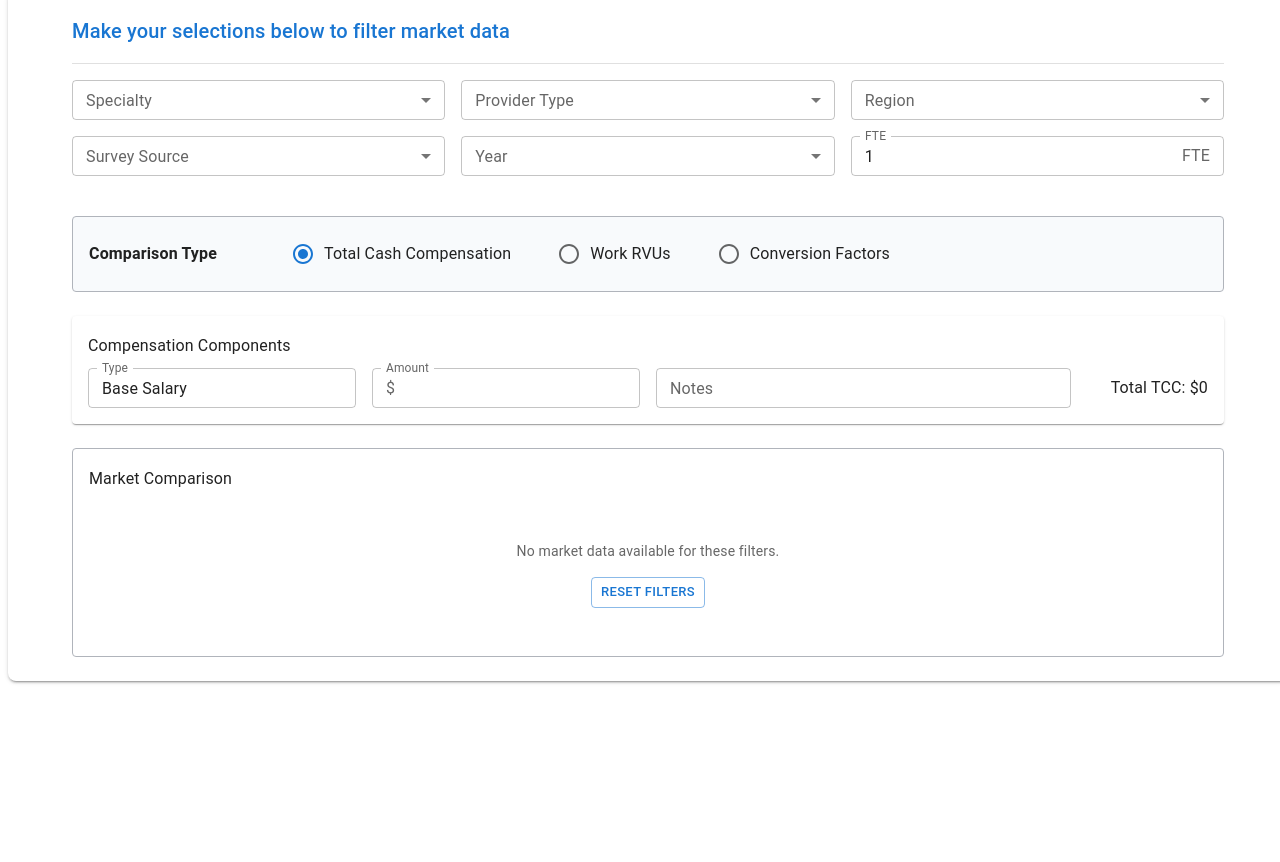
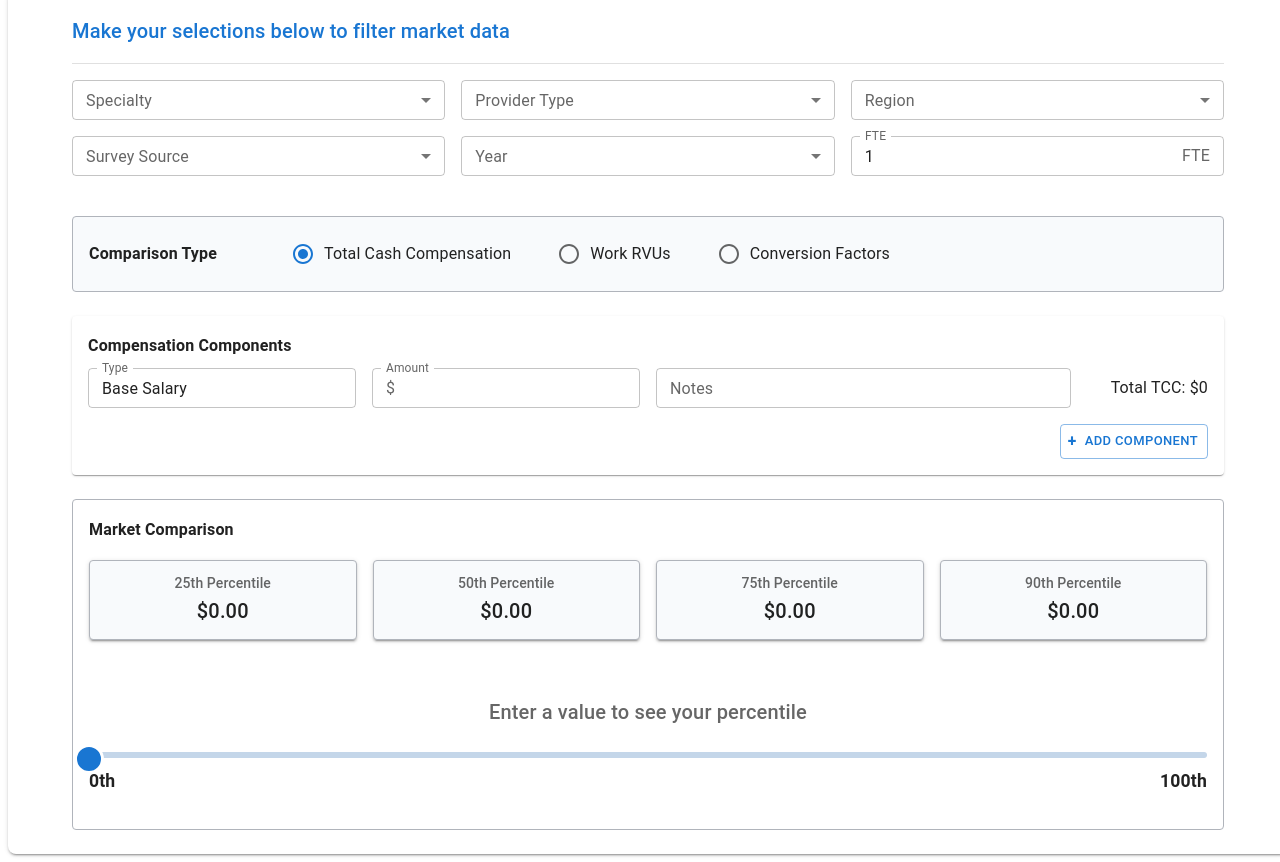
Before and after one commit to WiesHerd/Provider_Survey_System_Aggregator, a React (Create React App) app: page /fair-market-value in a window 1280 px wide. Shown: the part 2214-3076 px from the top of the page. Before the commit the page ends 2903 px from the top, so only its background shows below. Built offline with nearby package versions, Linux system fonts and the light colour scheme; the HTML template or start-up script is replaced by a standard one.

Commit message:
Print FMV screen

```diff
--- a/src/components/FMVCalculator.tsx
+++ b/src/components/FMVCalculator.tsx
@@ -4,6 +4,7 @@
 import { SpecialtyMappingService } from '../services/SpecialtyMappingService';
 import Autocomplete from '@mui/material/Autocomplete';
 import { TrashIcon } from '@heroicons/react/24/outline';
+import { keyframes } from '@mui/system';
 
 // At the top level, after LocalStorageService is imported
 (window as any).LocalStorageService = LocalStorageService;
@@ -163,7 +164,7 @@
   const total = components.reduce((sum, c) => sum + Number(c.amount || 0), 0);
   return (
     <Paper sx={{ p: 2, mb: 3 }}>
-      <Typography variant="subtitle1" sx={{ mb: 1 }}>Compensation Components</Typography>
+      <Typography variant="subtitle1" sx={{ mb: 1, fontWeight: 700 }}>Compensation Components</Typography>
       <Grid container spacing={2} alignItems="center">
         {components.map((c, idx) => (
           <React.Fragment key={idx}>
@@ -215,6 +216,17 @@
           </React.Fragment>
         ))}
       </Grid>
+      {/* Add Component Button */}
+      <Box sx={{ mt: 2, display: 'flex', justifyContent: 'flex-end' }}>
+        <Button
+          variant="outlined"
+          size="small"
+          startIcon={<span style={{ fontWeight: 'bold', fontSize: '1.2em' }}>+</span>}
+          onClick={addComponent}
+        >
+          Add Component
+        </Button>
+      </Box>
     </Paper>
   );
 };
@@ -282,6 +294,13 @@
   );
 };
 
+// Add CSS keyframes for marker pulse animation
+const markerPulse = keyframes`
+  0% { box-shadow: 0 0 0 0 rgba(33, 150, 243, 0.7); }
+  70% { box-shadow: 0 0 0 10px rgba(33, 150, 243, 0); }
+  100% { box-shadow: 0 0 0 0 rgba(33, 150, 243, 0); }
+`;
+
 // In ResultsPanel, show message if no market data or percentile is available, and add Reset Filters button
 const ResultsPanel: React.FC<{
   compareType: 'TCC' | 'wRVUs' | 'CFs';
@@ -332,7 +351,7 @@
 
   return (
     <Paper sx={{ p: 2, mt: 3, border: '1.5px solid #b0b4bb', boxShadow: 'none' }}>
-      <Typography variant="subtitle1" sx={{ mb: 2 }}>Market Comparison</Typography>
+      <Typography variant="subtitle1" sx={{ mb: 2, fontWeight: 700 }}>Market Comparison</Typography>
       {noMarketData ? (
         <Box sx={{ textAlign: 'center', py: 4 }}>
           <Typography variant="body2" color="text.secondary" sx={{ mb: 2 }}>
@@ -349,7 +368,7 @@
               const key = `p${percentile.slice(0, 2)}` as keyof typeof percentileData;
               return (
                 <Grid item xs={12} sm={6} md={3} key={percentile}>
-                  <Paper sx={{ p: 1.5, textAlign: 'center', background: '#f8fafc', boxShadow: 2, border: '1.5px solid #888' }}>
+                  <Paper sx={{ p: 1.5, textAlign: 'center', background: '#f8fafc', boxShadow: 2, border: '1.5px solid #b0b4bb' }}>
                     <Typography variant="subtitle2" color="text.secondary">
                       {percentile} Percentile
                     </Typography>
@@ -363,45 +382,44 @@
               );
             })}
           </Grid>
-          {/* Blue percentile bar and marker, always show for wRVUs */}
-          <Box sx={{ mt: 3 }}>
-            <Box sx={{ display: 'flex', alignItems: 'center', mb: 1 }}>
+          {/* Animated/Emphasized Percentile Section */}
+          <Box sx={{ mt: 7, mb: 2, textAlign: 'center' }}>
             {typeof currentPercentile === 'number' && !isNaN(currentPercentile) ? (
-                <>
-                  <Typography variant="body2" gutterBottom color="primary" sx={{ mr: 1 }}>
+              <Typography
+                variant="h6"
+                gutterBottom
+                color="primary"
+                sx={{ fontWeight: 700, fontSize: '1.35rem', mb: 2 }}
+              >
                 You are in the {currentPercentile.toFixed(2)}th percentile
               </Typography>
-                  <Typography variant="caption" sx={{ color: 'text.secondary', bgcolor: 'grey.100', px: 1.5, py: 0.5, borderRadius: 1, ml: 1 }}>
-                    Your Value: {formatValue(Number(inputValue))}
-                  </Typography>
-                </>
             ) : (
-                <Typography variant="body2" gutterBottom color="text.secondary">
+              <Typography variant="h6" gutterBottom color="text.secondary" sx={{ mb: 2 }}>
                 Enter a value to see your percentile
               </Typography>
             )}
-            </Box>
-            <Box sx={{ position: 'relative', height: 6, bgcolor: 'grey.200', borderRadius: 2 }}>
+            <Box sx={{ position: 'relative', height: 6, bgcolor: 'grey.200', borderRadius: 2, mt: 3 }}>
               <Box
                 sx={{
                   position: 'absolute',
                   left: `${typeof currentPercentile === 'number' && !isNaN(currentPercentile) ? currentPercentile : 0}%`,
-                  top: -4,
-                  width: 14,
-                  height: 14,
+                  top: -8,
+                  width: 24,
+                  height: 24,
                   bgcolor: 'primary.main',
-                  border: '2px solid #fff',
+                  border: '3px solid #fff',
                   boxShadow: 1,
                   borderRadius: '50%',
                   transform: 'translateX(-50%)',
                   zIndex: 1,
+                  animation: `${markerPulse} 1.5s infinite`,
                 }}
               />
               <Box sx={{ position: 'absolute', left: 0, top: 0, width: '100%', height: 6, bgcolor: 'primary.main', borderRadius: 2, opacity: 0.2 }} />
             </Box>
             <Box sx={{ display: 'flex', justifyContent: 'space-between', mt: 1 }}>
-              <Typography variant="caption">0th</Typography>
-              <Typography variant="caption">100th</Typography>
+              <Typography variant="subtitle1" sx={{ fontWeight: 700, fontSize: '1.1rem' }}>0th</Typography>
+              <Typography variant="subtitle1" sx={{ fontWeight: 700, fontSize: '1.1rem' }}>100th</Typography>
             </Box>
           </Box>
         </>
```
Lines whose indentation alone changed are shown as unchanged.
